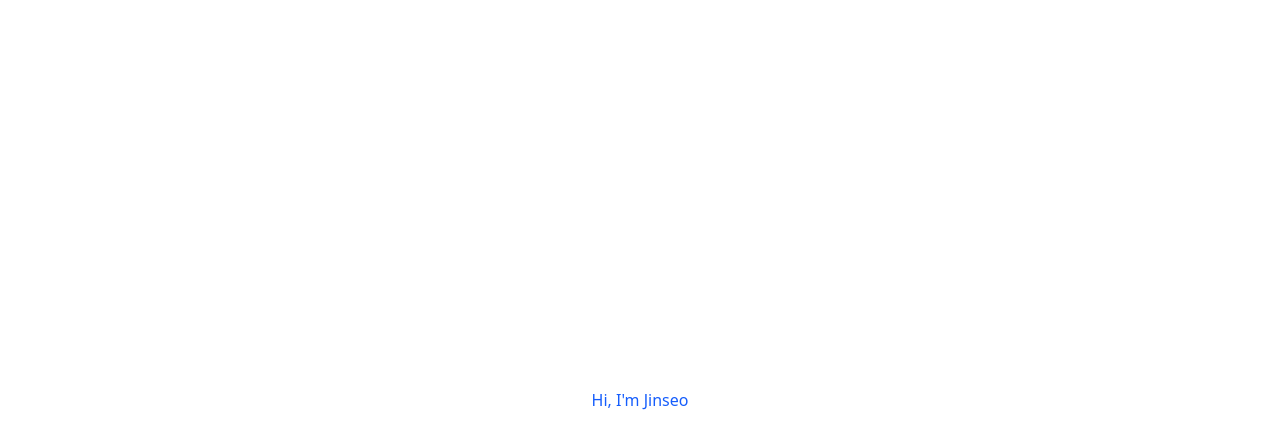
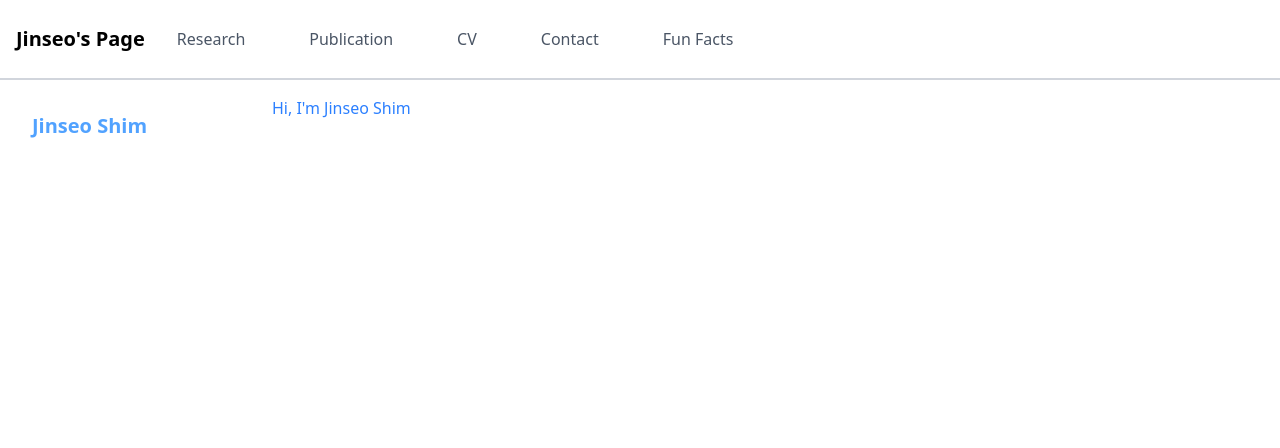
Before and after one commit to SHIM-JINSEO/SHIM-JINSEO.github.io, a React (Vite) app: page / in a window 1280 px wide. Shown: the top 448 px of the page. Built offline with nearby package versions, Linux system fonts and the light colour scheme.

Commit message:
feat: add Asiebar and Navbar

```diff
--- a/src/App.tsx
+++ b/src/App.tsx
@@ -1,7 +1,16 @@
+import Navbar from "./layout/Navbar";
+import Aside from "./layout/Aside";
+
 function App() {
   return (
-    <div className="w-screen flex justify-center items-center h-screen">
-      <h1 className="text-blue-600">Hi, I'm Jinseo</h1>
+    <div className="w-screen h-screen flex flex-col">
+      <Navbar />
+      <div className="flex">
+        <Aside />
+        <main className="flex-1 p-4">
+          <h1 className="text-blue-500">Hi, I'm Jinseo Shim</h1>
+        </main>
+      </div>
     </div>
   );
 }
--- /dev/null
+++ b/src/layout/Aside.tsx
@@ -0,0 +1,7 @@
+export default function Aside() {
+  return (
+    <aside className="w-64 h-full flex flex-col p-8">
+      <p className="text-xl font-semibold text-blue-400">Jinseo Shim</p>
+    </aside>
+  );
+}
--- /dev/null
+++ b/src/layout/Navbar.tsx
@@ -0,0 +1,14 @@
+export default function Navbar() {
+  return (
+    <nav className="w-full h-20 border-b-2 border-gray-300 flex items-center px-4">
+      <h1 className="text-black text-xl font-bold">Jinseo's Page</h1>
+      <div className="flex justify-around ">
+        <h2 className="text-gray-600 px-4 mx-4">Research</h2>
+        <h2 className="text-gray-600 px-4 mx-4">Publication</h2>
+        <h2 className="text-gray-600 px-4 mx-4">CV</h2>
+        <h2 className="text-gray-600 px-4 mx-4">Contact</h2>
+        <h2 className="text-gray-600 px-4 mx-4">Fun Facts</h2>
+      </div>
+    </nav>
+  );
+}
```
